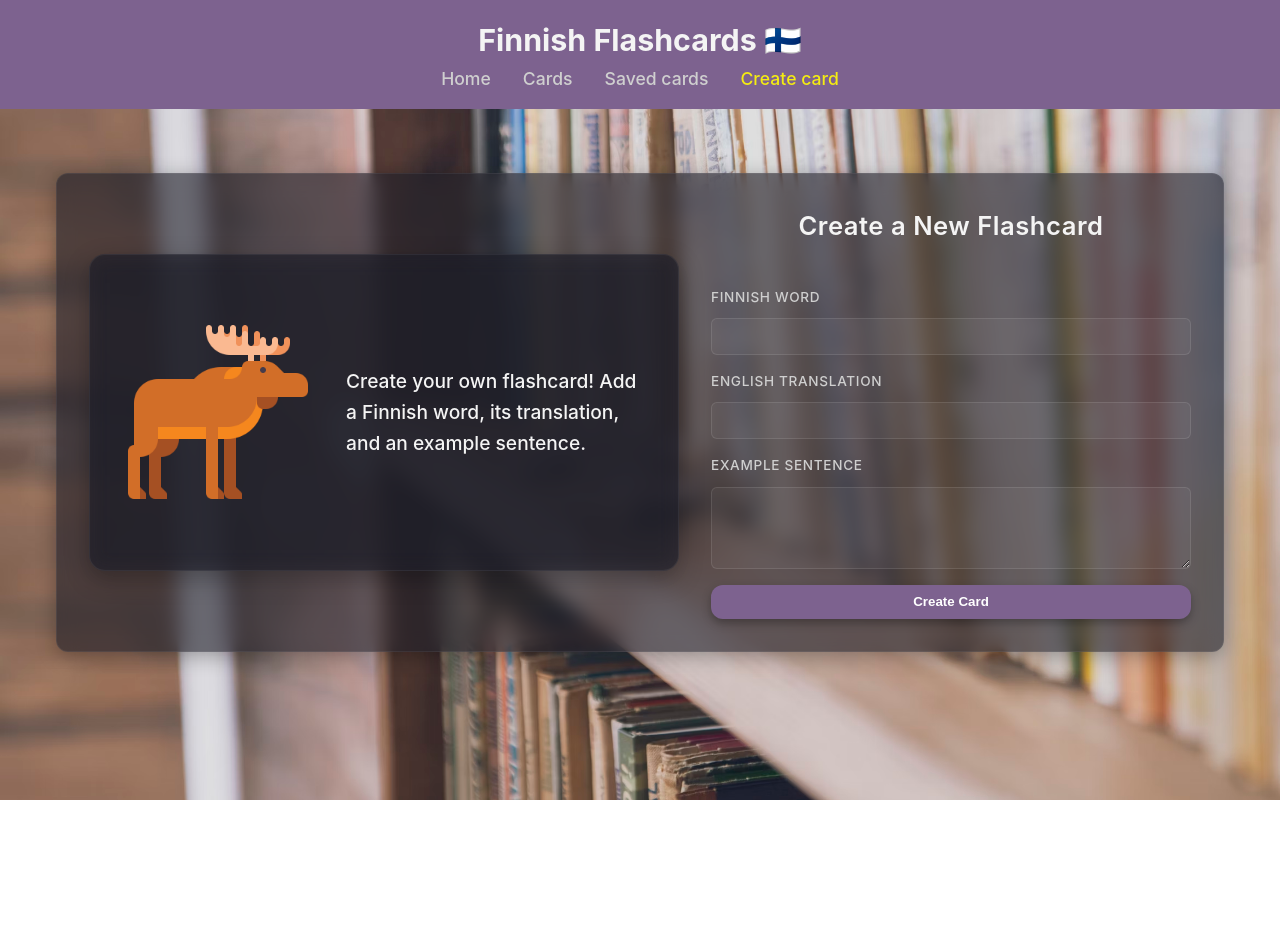
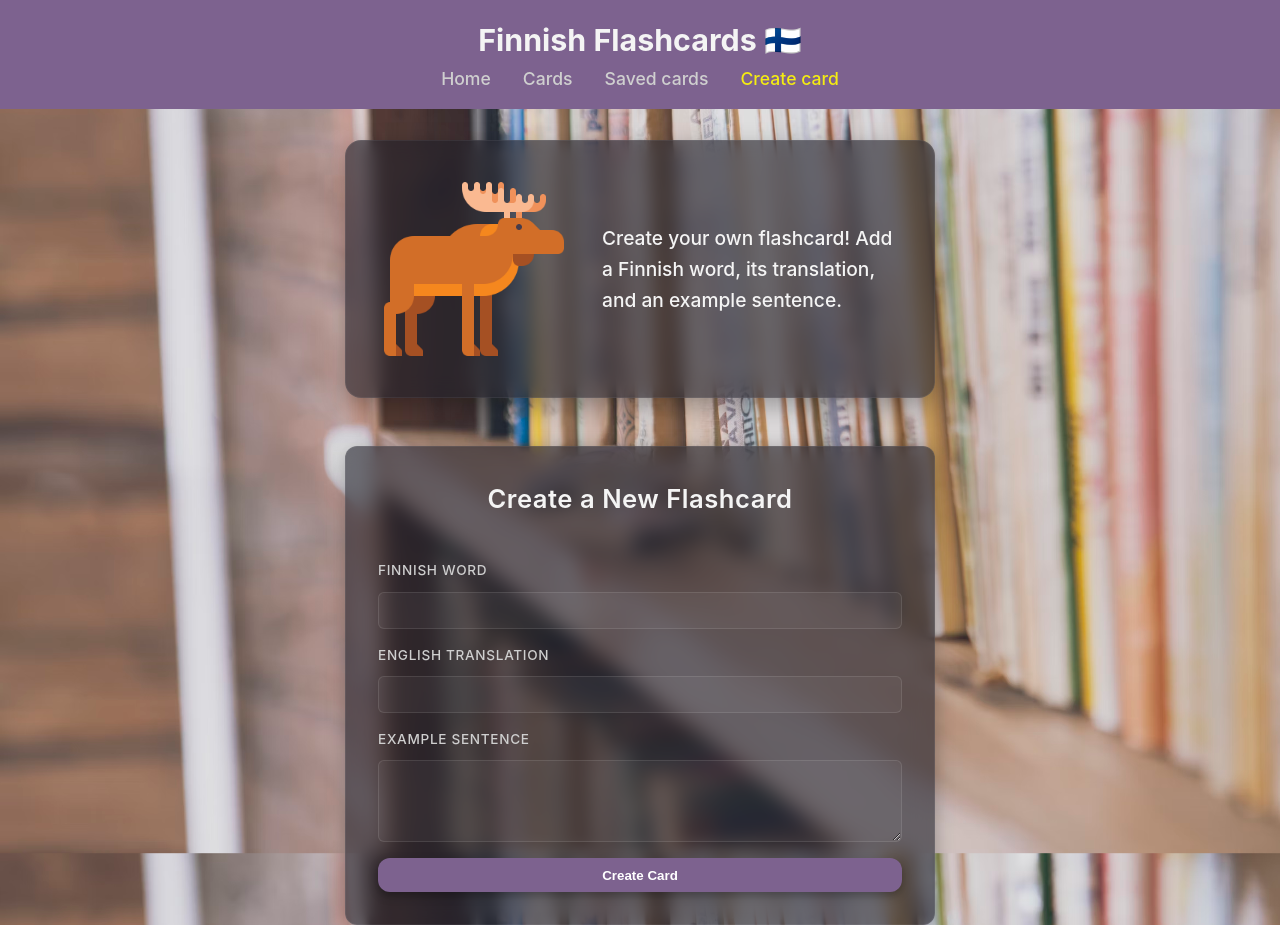
Before and after one commit to DarjaElina/finnish-flashcard-app-frontend, a React (Vite) app: page /create in a window 1280 px wide. Before the commit the page ends 800 px from the top, so only its background shows below. Built offline with nearby package versions, Linux system fonts and the light colour scheme; no server answers.

Commit message:
update styles

```diff
--- a/index.html
+++ b/index.html
@@ -2,7 +2,7 @@
 <html lang="en">
   <head>
     <meta charset="UTF-8" />
-     <link rel="icon" type="image/x-icon" href="/moose.png">
+    <link rel="icon" type="image/x-icon" href="/moose.png" />
     <meta name="viewport" content="width=device-width, initial-scale=1.0" />
     <title>Finnish Flashcard App</title>
   </head>
--- a/src/components/Cards.tsx
+++ b/src/components/Cards.tsx
@@ -15,8 +15,8 @@ export default function Cards() {
     const getWords = async () => {
       try {
         const { data } = await axios.get(`${BACKEND_URL}/words/external`);
-        setError("some error 🦊")
-        setWords([])
+        setError("some error 🦊");
+        setWords([]);
         console.log(data);
       } catch (e) {
         console.log(e);
@@ -31,26 +31,16 @@ export default function Cards() {
   console.log(words);
 
   if (loading) {
-    return (
-      <div className="cards-container">
-        <Moose text="Loading your words..." />
-      </div>
-    );
+    return <Moose text="Loading your words..." />;
   }
 
   if (error) {
-    return (
-      <div className="cards-container">
-        <Moose text="Oops! Something went wrong! 😢" />
-      </div>
-    );
+    return <Moose text="Oops! Something went wrong! 😢" />;
   }
 
   if (words.length === 0) {
     return (
-      <div className="cards-container">
-        <Moose text="Oops! I tried fetching words from the cloud, but something went wrong. Maybe the internet moose got tangled? 🫎💻" />
-      </div>
+      <Moose text="Oops! I tried fetching words from the cloud, but something went wrong. Maybe the internet moose got tangled? 🫎💻" />
     );
   }
 
--- a/src/components/CreateCard.tsx
+++ b/src/components/CreateCard.tsx
@@ -68,9 +68,9 @@ export default function CreateCard() {
   };
 
   return (
-    <div className="form-container">
+    <div className="form-wrapper">
       <Moose text="Create your own flashcard! Add a Finnish word, its translation, and an example sentence." />
-      <div style={{ flex: 1 }}>
+      <div className="form-container">
         <h2 className="form-title">Create a New Flashcard</h2>
         <form className="card-form" onSubmit={handleSubmit}>
           <label className="form-label" htmlFor="finnish">
--- a/src/components/Saved.tsx
+++ b/src/components/Saved.tsx
@@ -6,18 +6,12 @@ export default function Cards() {
   const { words, error } = useWords();
 
   if (error) {
-    return (
-      <div className="cards-container">
-        <Moose text="Oops! Something went wrong! 😢" />
-      </div>
-    );
+    return <Moose text="Oops! Something went wrong! 😢" />;
   }
 
   if (words.length === 0) {
     return (
-      <div className="cards-container">
-        <Moose text="Hmm... no words here just yet! Let’s add some and start your Finnish journey ✨" />
-      </div>
+      <Moose text="Hmm... no words here just yet! Let’s add some and start your Finnish journey ✨" />
     );
   }
 
--- a/src/index.css
+++ b/src/index.css
@@ -35,6 +35,10 @@ a.active {
   max-width: 1200px;
   margin: 0 auto;
   padding: 1rem;
+  display: flex;
+  justify-content: center;
+  align-items: center;
+  height: 100vh;
 }
 
 .flip-card {
@@ -174,17 +178,19 @@ a.active {
   color: var(--accent-yellow);
 }
 
+.form-wrapper {
+  display: flex;
+  flex-direction: column;
+}
+
 .form-container {
-  margin: 3rem auto;
   padding: 2rem;
   border-radius: 12px;
   backdrop-filter: blur(10px);
   background: var(--bg-blur);
   border: 1px solid var(--border-soft);
   box-shadow: 0 4px 20px var(--shadow-glow);
-  display: flex;
   gap: 2rem;
-  flex-wrap: wrap;
 }
 
 .form-title {
@@ -360,7 +366,6 @@ a.active {
   }
 
   .form-container {
-    width: 90%;
     padding: 1.5rem;
     gap: 1rem;
   }
```
Also changed, not shown: vercel.json.
